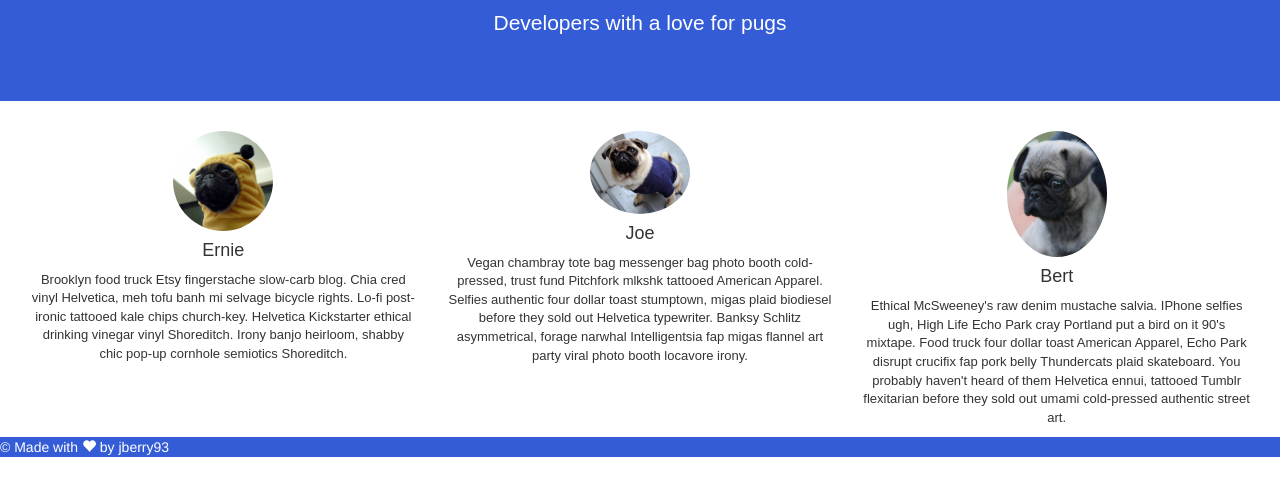
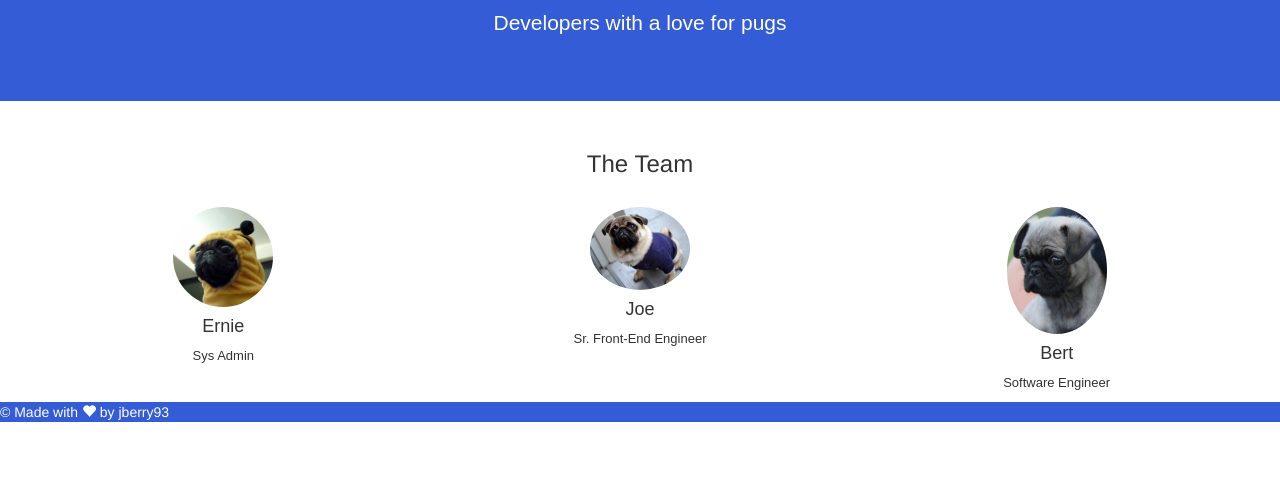
Before and after one commit to jberry93/Notebook, a plain HTML site: page Notes/HTML/landing.html in a window 1280 px wide. Shown: the part 123-618 px from the top of the page. Drawn offline with nearby package versions, Linux system fonts and the light colour scheme.

Commit message:
Adding to 'landing.html'

```diff
--- a/Notes/HTML/landing.html
+++ b/Notes/HTML/landing.html
@@ -76,28 +76,34 @@
 
 			<header>
 
-				<!--<div class='headertxt'><h2>Minimize Water Consumption</h2></div>-->
+
+
 			</header>
 
 			<div class='container-fluid'>
+
+			<h3>The Team</h3>
+
+			<br>
+
 				<div class='col-sm-4'>
 					<img  id='pug' src='Images/Pug1.jpg' class='img-responsive img-circle' height='100px' width="100px" />
 					<h4>Ernie</h4>
-					<p>Brooklyn food truck Etsy fingerstache slow-carb blog. Chia cred vinyl Helvetica, meh tofu banh mi selvage bicycle rights. Lo-fi post-ironic tattooed kale chips church-key. Helvetica Kickstarter ethical drinking vinegar vinyl Shoreditch. Irony banjo heirloom, shabby chic pop-up cornhole semiotics Shoreditch.</p>
+					<p>Sys Admin</p>
 				</div>
 
 				<div class='col-sm-4'>
 
 					<img  id='pug' src='Images/Pug2.jpg' class='img-responsive img-circle' height='100px' width="100px" />
 					<h4>Joe</h4>
-					<p>Vegan chambray tote bag messenger bag photo booth cold-pressed, trust fund Pitchfork mlkshk tattooed American Apparel. Selfies authentic four dollar toast stumptown, migas plaid biodiesel before they sold out Helvetica typewriter. Banksy Schlitz asymmetrical, forage narwhal Intelligentsia fap migas flannel art party viral photo booth locavore irony.</p>
+					<p>Sr. Front-End Engineer</p>
 				</div>
 
 				<div class='col-sm-4'>
 
 					<img  id='pug' src='Images/Pug3.jpg' class='img-responsive img-circle' height='100px' width="100px" />
 					<h4>Bert</h4>
-					<p>Ethical McSweeney's raw denim mustache salvia. IPhone selfies ugh, High Life Echo Park cray Portland put a bird on it 90's mixtape. Food truck four dollar toast American Apparel, Echo Park disrupt crucifix fap pork belly Thundercats plaid skateboard. You probably haven't heard of them Helvetica ennui, tattooed Tumblr flexitarian before they sold out umami cold-pressed authentic street art. </p>
+					<p>Software Engineer</p>
 				</div>
 			</div>
 
```
